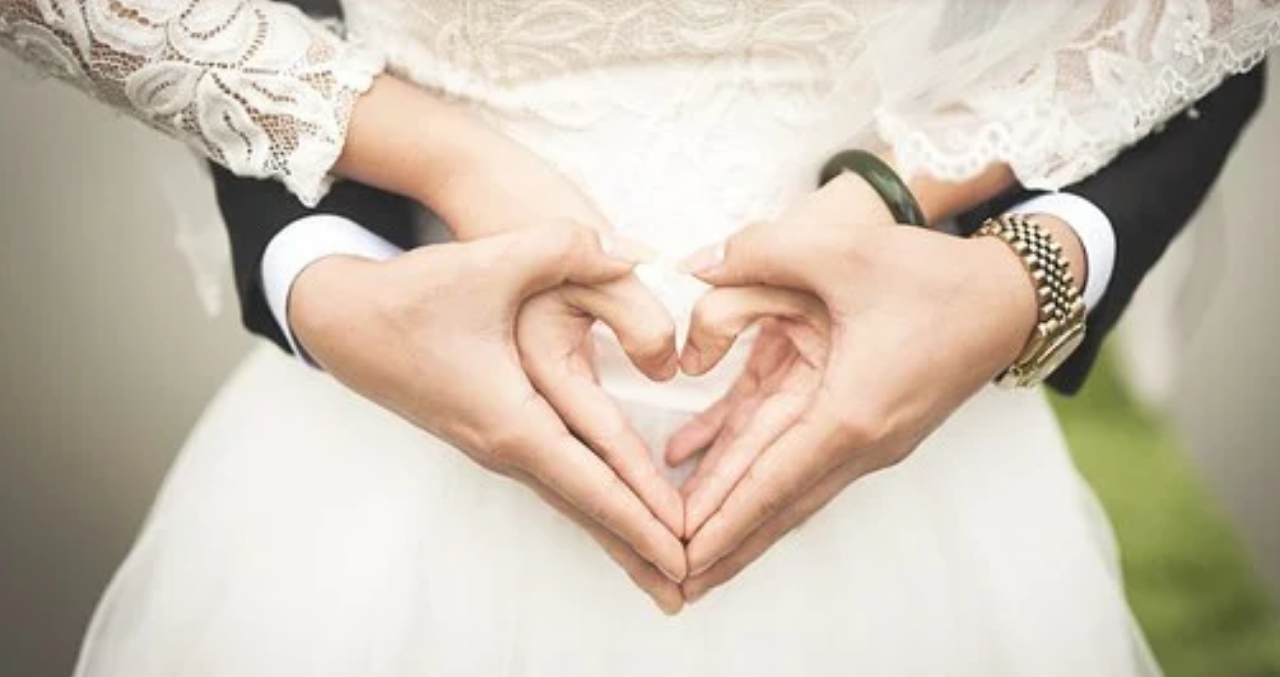
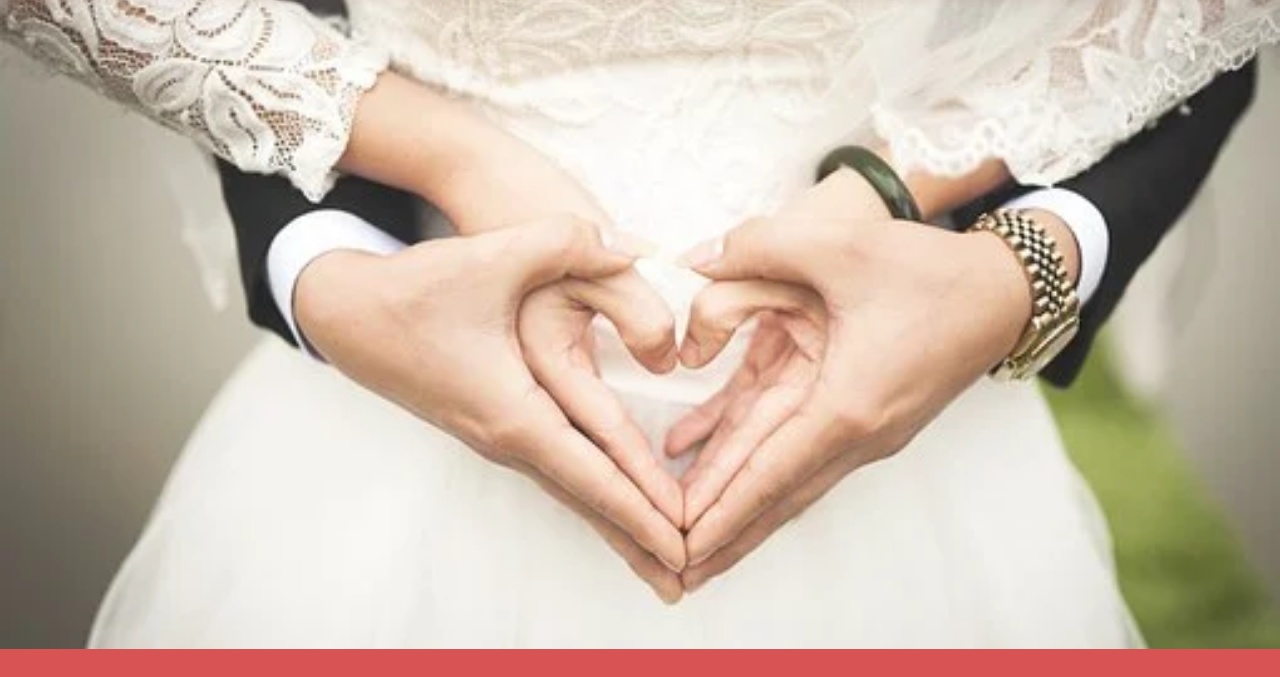
Before and after one commit to Archana29101985/KWPPlanner, a plain HTML site: page colorlib.com/preview/theme/weddingdreams/index.html in a window 1280 px wide. Shown: the part 123-800 px from the top of the page. Drawn offline with nearby package versions, Linux system fonts and the light colour scheme.

Commit message:
bcnb
bnb

```diff
--- a/colorlib.com/preview/theme/weddingdreams/css/style.css
+++ b/colorlib.com/preview/theme/weddingdreams/css/style.css
@@ -410,7 +410,7 @@ display:block;
 	display: none
 }
 .hero {
-	height: 866px;
+	height: 772px;
 	padding-top: 330px
 }
 .hero__text {
```
